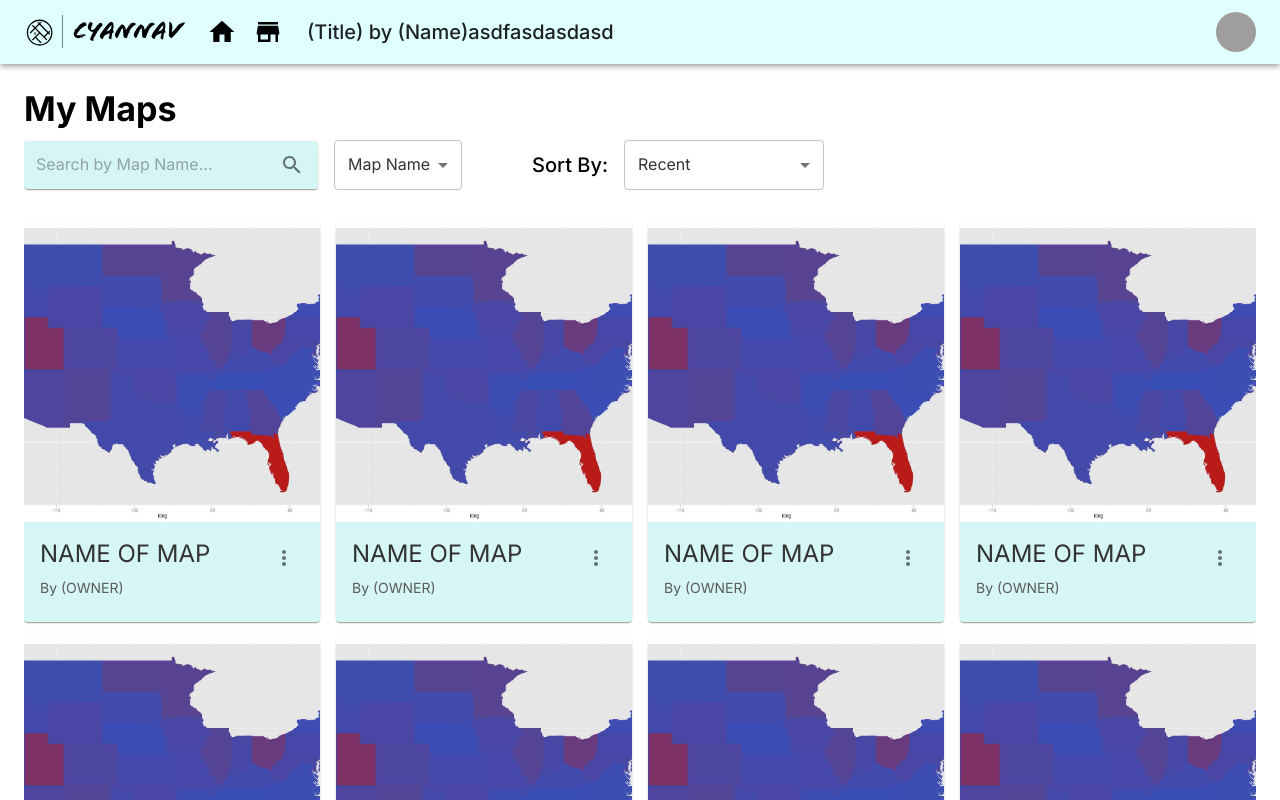
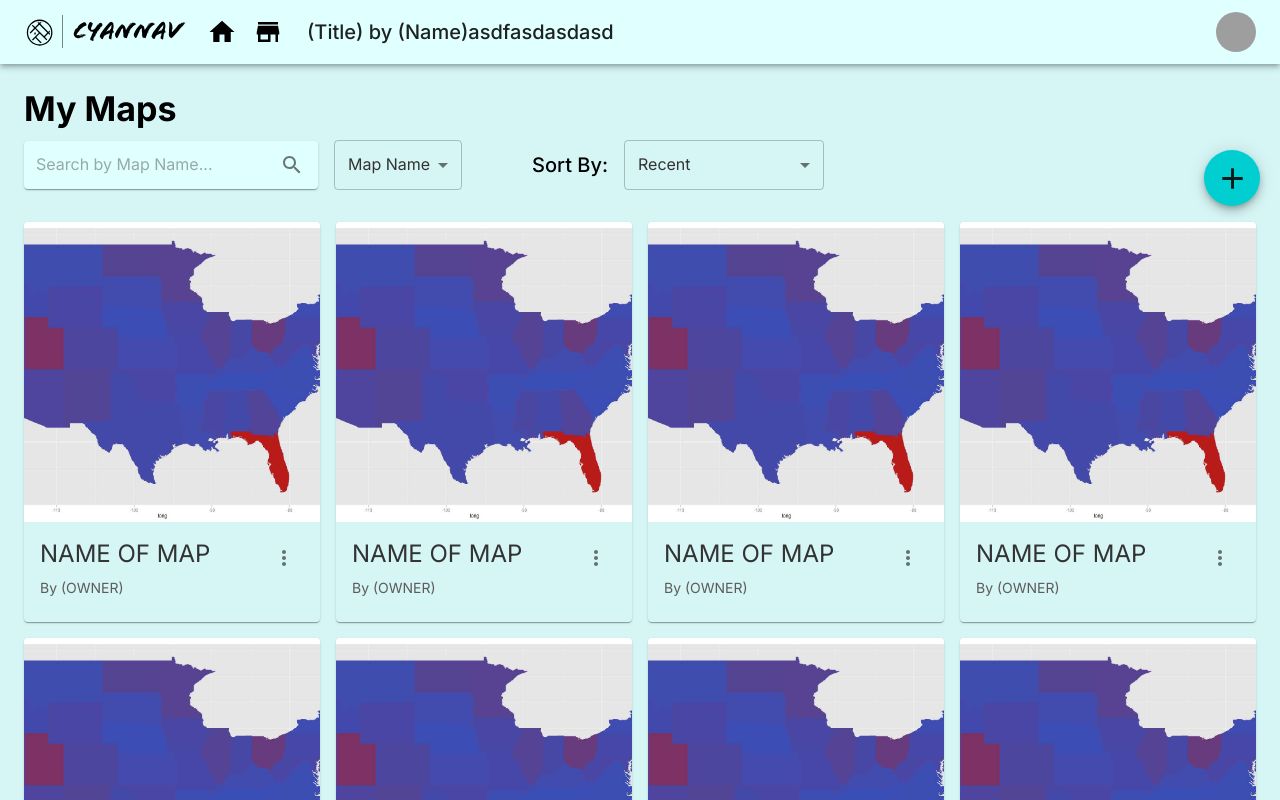
Before and after one commit to felixzhu00/cyannav, a React (Create React App) app in the folder client/: page /browsepage in a window 1280 px wide. Shown: the top 800 px of the page. Built offline with nearby package versions, Linux system fonts and the light colour scheme; grey boxes are pictures that could not be loaded.

Commit message:
Edited background color and added + button

```diff
--- a/client/src/components/BrowsePage.jsx
+++ b/client/src/components/BrowsePage.jsx
@@ -1,6 +1,6 @@
 import Map from './Map'
 import React, { useEffect, useState } from 'react';
-import { Typography, Grid, Box, InputBase, Menu, MenuItem, Paper, InputAdornment, Button, IconButton, ListItemIcon, FormControl, Select } from '@mui/material';
+import { Typography, Grid, Box, InputBase, Menu, MenuItem, Paper, InputAdornment, Button, IconButton, ListItemIcon, FormControl, Select, Fab } from '@mui/material';
 import { Search, KeyboardArrowDown, Home, Store, Add } from '@mui/icons-material';
 import { Link, MemoryRouter, Route, Routes, useLocation } from 'react-router-dom';
 import Pagination from '@mui/material/Pagination';
@@ -81,6 +81,7 @@ function BrowsePage() {
             p: '2px 4px',
             display: 'flex',
             alignItems: 'center',
+            bgcolor: theme.palette.background.default
           }}
           onSubmit={(e) => e.preventDefault()}
         >
@@ -135,11 +136,15 @@ function BrowsePage() {
 
 
   return (
-    <Box sx={{ margin: 3, overflow: 'hidden', height: 'auto' }}>
+    <Box sx={{ p: 3, overflow: 'hidden', height: 'auto', bgcolor: theme.palette.background.paper }}>
       <Typography variant="h4" sx={{ fontWeight: 'bold' }}>{activeItem}</Typography>
       <Box sx={{ mt: '10px' }}>
         {searchAndSort()}
       </Box>
+
+      <Fab color="primary" aria-label="add" sx={{ position: 'absolute', top: 150, right: 20 }}>
+        <Add fontSize="large" />
+      </Fab>
 
       <Grid container spacing={2} sx={{ mt: 2 }}>
         {mapCardsToShow.map((index) => (
```
